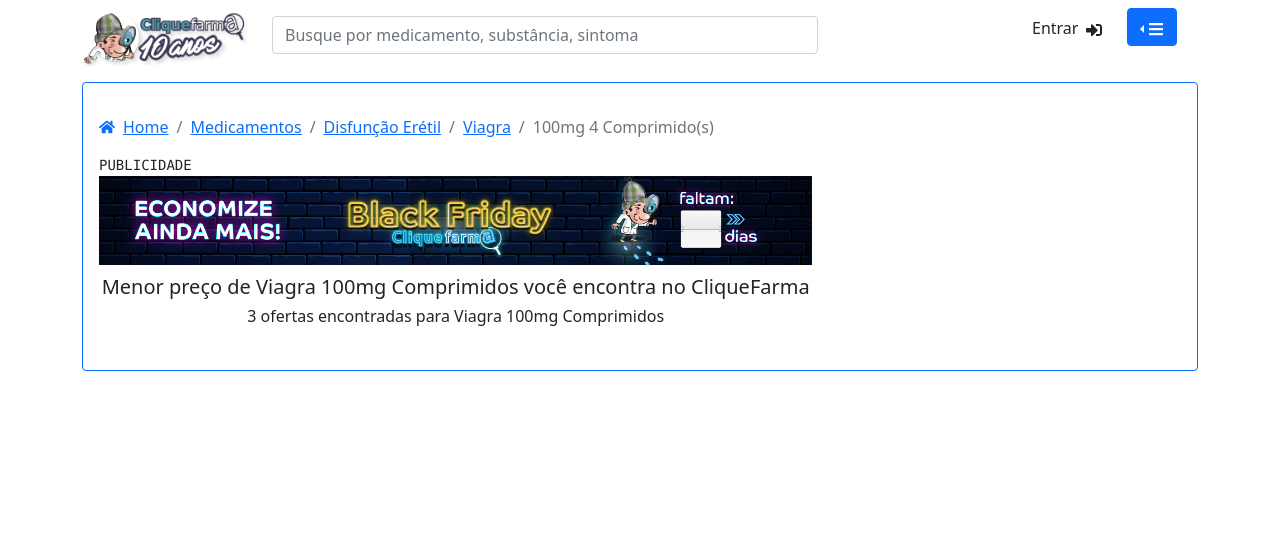
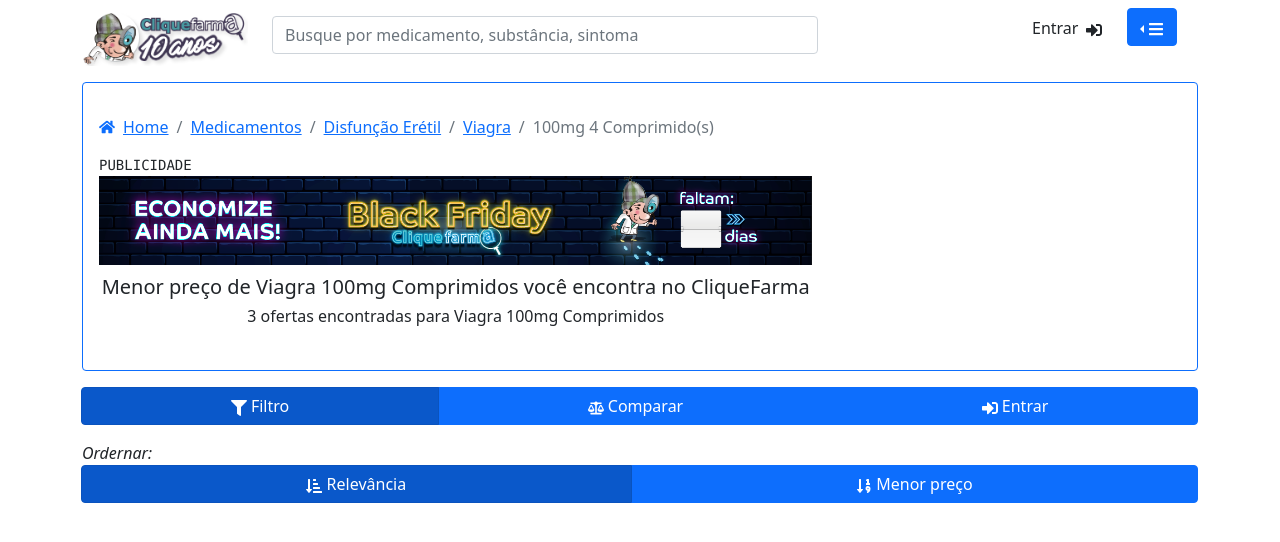
Before and after one commit to th91vi/cf_list, a Next.js app: page / in a window 1280 px wide. Shown: the top 542 px of the page. Built offline with nearby package versions, Linux system fonts and the light colour scheme.

Commit message:
feat: added Filter component

```diff
--- /dev/null
+++ b/components/Filter/Filter.jsx
@@ -0,0 +1,63 @@
+import { useState } from "react";
+
+import { ButtonGroup, ToggleButton, Stack } from "react-bootstrap";
+import {
+  FaFilter,
+  FaBalanceScale,
+  FaSortAmountDownAlt,
+  FaSortNumericDown,
+  FaSignInAlt,
+} from "react-icons/fa";
+
+export function Filter() {
+  const [checkedFilter, setCheckedFilter] = useState("Filtro");
+  const [checkedOrder, setCheckedOrder] = useState("Relevância");
+
+  const options = {
+    filter: [
+      { value: "Filtro", icon: <FaFilter /> },
+      { value: "Comparar", icon: <FaBalanceScale /> },
+      { value: "Entrar", icon: <FaSignInAlt /> },
+    ],
+    order: [
+      { value: "Relevância", icon: <FaSortAmountDownAlt /> },
+      { value: "Menor preço", icon: <FaSortNumericDown /> },
+    ],
+  };
+  return (
+    <Stack>
+      <ButtonGroup className="my-3">
+        {options.filter.map((button, k) => (
+          <ToggleButton
+            key={k}
+            id={`button-${button.value}-${k}`}
+            type="radio"
+            value={button.value}
+            checked={checkedFilter === button.value}
+            onChange={(e) => setCheckedFilter(e.currentTarget.value)}
+          >
+            {button.icon} {button.value}
+          </ToggleButton>
+        ))}
+      </ButtonGroup>
+
+      <span>
+        <i>Ordernar:</i>
+      </span>
+      <ButtonGroup>
+        {options.order.map((button, k) => (
+          <ToggleButton
+            key={k}
+            id={`button-${button.value}-${k}`}
+            type="radio"
+            value={button.value}
+            checked={checkedOrder === button.value}
+            onChange={(e) => setCheckedOrder(e.currentTarget.value)}
+          >
+            {button.icon} {button.value}
+          </ToggleButton>
+        ))}
+      </ButtonGroup>
+    </Stack>
+  );
+}
--- /dev/null
+++ b/components/Filter/index.js
@@ -0,0 +1 @@
+export * from "./Filter";
--- a/pages/index.js
+++ b/pages/index.js
@@ -1,6 +1,7 @@
 import Head from "next/head";
 import { Container, Row, Col } from "react-bootstrap";
 import { HeaderBreadcrumb } from "../components/Breadcrumb/Breadcrumb";
+import { Filter } from "../components/Filter";
 import { HeaderNavbar } from "../components/Navbar";
 
 export default function Home() {
@@ -16,6 +17,7 @@
         <Row>
           <Col>
             <HeaderBreadcrumb />
+            <Filter />
           </Col>
         </Row>
       </Container>
```
